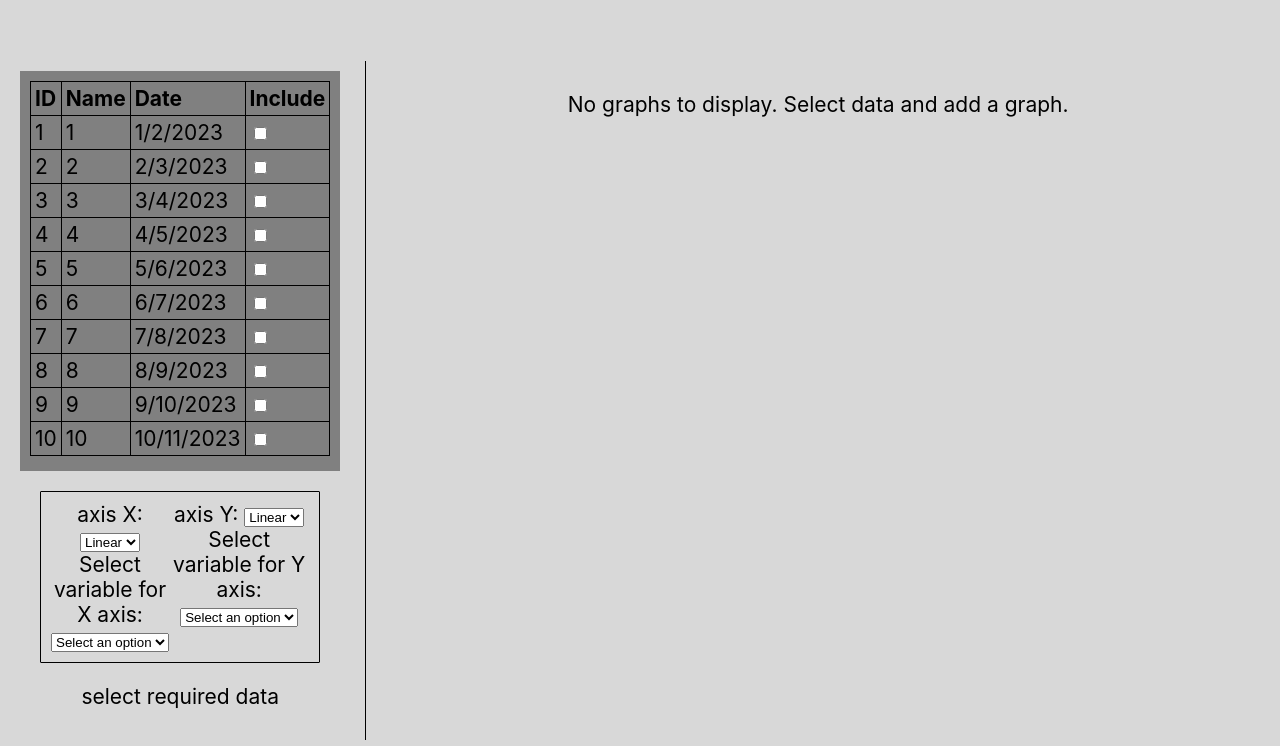
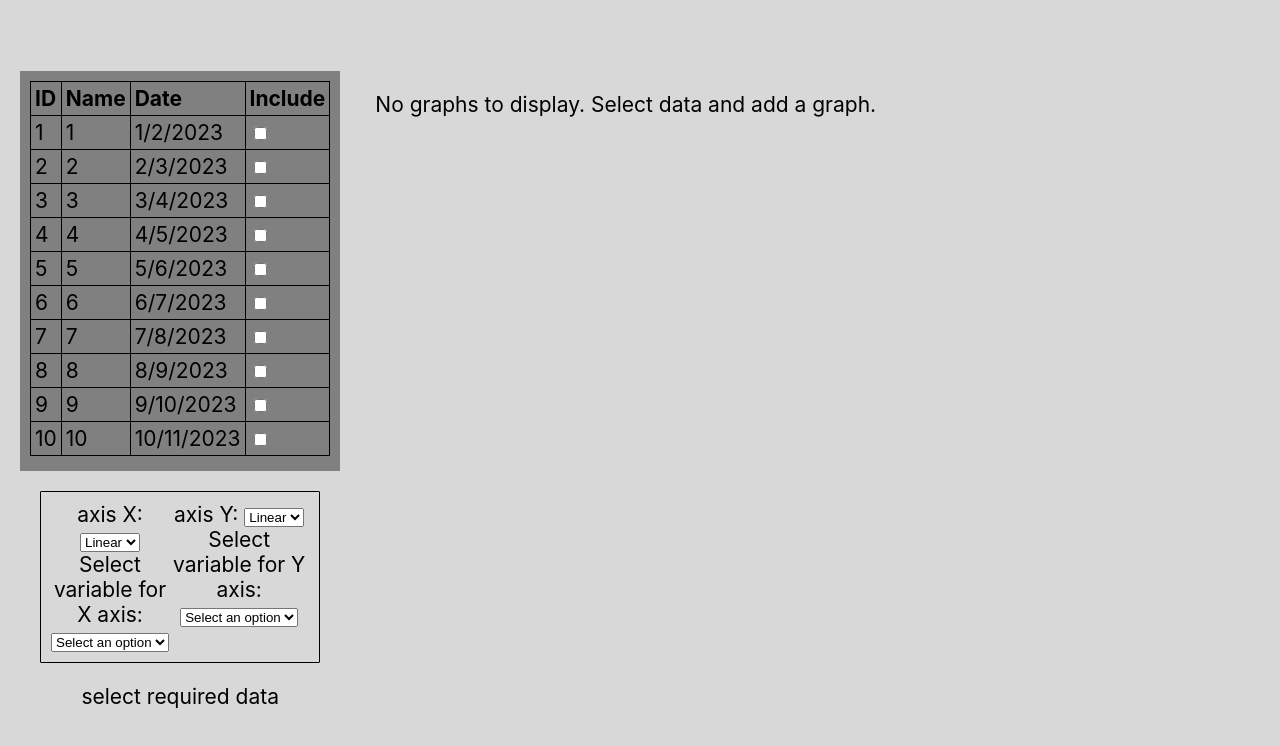
Before and after one commit to GavinBardwell/ECEN404-2024FA-FMCW-False-Behavior, a React (Create React App) app: page /Runs in a window 1280 px wide. Shown: the top 746 px of the page. Built offline with nearby package versions, Linux system fonts and the light colour scheme.

Commit message:
run visualization works. few bugs n features left

```diff
--- a/src/assets/RunVisualization.jsx
+++ b/src/assets/RunVisualization.jsx
@@ -22,14 +22,15 @@ const RunDetailsChart = ({ xScale = 'linear', yScale = 'linear', inputData }) =>
 
   useEffect(() => {
     //sets the axis names to use... better than feeding it in because this way you know for sure that it is there
-    setXKey(Object.keys((inputData.Runs)[0])[0])
-    setYKey(Object.keys((inputData.Runs)[0])[1])
+    setXKey(Object.keys((inputData.Runs)[0])[1])//name is 0, x is 1, y is 2
+    setYKey(Object.keys((inputData.Runs)[0])[2])
     if (inputData.Runs) {
       // Map each run to its own series of data points
-      const newData = inputData.Runs.map((run, i) => ({
-        data: run[Object.keys((inputData.Runs)[0])[0]].map((x, i) => ({
-          [Object.keys((inputData.Runs)[0])[0]]: x,  // Dynamic xKey from the run
-          [Object.keys((inputData.Runs)[0])[1]]: run[Object.keys((inputData.Runs)[0])[1]][i],  // Dynamic yKey from the same run
+      const newData = inputData.Runs.flatMap((run, i) => ({
+        name: run.name,
+        data: run[Object.keys((inputData.Runs)[0])[1]].map((x, i) => ({
+          [Object.keys((inputData.Runs)[0])[1]]: x,  // Dynamic xKey from the run
+          [Object.keys((inputData.Runs)[0])[2]]: run[Object.keys((inputData.Runs)[0])[2]][i],  // Dynamic yKey from the same run
         }))
       }));
       setData(newData);
@@ -37,14 +38,15 @@ const RunDetailsChart = ({ xScale = 'linear', yScale = 'linear', inputData }) =>
   }, [inputData]);
 
   useEffect(() => {
+    console.log(data)
   }, [data])
 
   return (
     <ResponsiveContainer width="100%" height="100%">
-   <LineChart>
+   <LineChart data={data}>
       <CartesianGrid strokeDasharray="3 3" />
       <XAxis dataKey={xKey} scale={scaleType(xScale)} domain={['dataMin', 'dataMax']} />
-      <YAxis scale={scaleType(yScale)} label={{ value: [yKey], angle: -90, position: 'insideLeft'}} domain={['dataMin', 'dataMax']} />
+      <YAxis dataKey={yKey} scale={scaleType(yScale)} label={{ value: [yKey], angle: -90, position: 'insideLeft'}} domain={['dataMin', 'dataMax']} />
       <Tooltip />
       <Legend />
       {data.map((run, idx) => (
@@ -53,13 +55,12 @@ const RunDetailsChart = ({ xScale = 'linear', yScale = 'linear', inputData }) =>
           data={run.data}  // Correctly assign data to each Line
           dataKey={yKey}   // Correctly point to the property in the data points
           stroke={colors[idx % colors.length]}
-          key={idx}  // Adding a key for React's list rendering
-          name = {idx}
+          key={run.name}  // Adding a key for React's list rendering
+          name = {run.name}
         />
       ))}
     </LineChart>
     </ResponsiveContainer>
   );
 };
-
 export default RunDetailsChart;
--- a/src/assets/RunWindow.css
+++ b/src/assets/RunWindow.css
@@ -23,19 +23,18 @@
 }
 
 .graph-window {
-    flex-grow: 1; /* Allow this container to take up any remaining space */
-    align-items: center;
-    overflow: auto;
-    border-left: 1px solid #000; /* Thick right border as the line */
     display: flex;
-    flex-wrap: wrap; /* Allow items to wrap */
-    align-items: flex-start; /* Align items at the start of the container */
-    gap: 10px; /* Space between graphs */
+    grid-template-columns: repeat(auto-fill, minmax(300px, 100vh)); /* Responsive grid columns */
+    grid-gap: 10px; /* Space between charts */
+    overflow-y: auto; /* Allow vertical scrolling */
+    padding: 10px;
+    flex-grow: 1; /* Take up remaining space */
 }
 
 .graph-Container {
-    flex: 1 1 300px; /* Allow flex items to grow and shrink from a base width of 300px */
-    padding: 10px;
+    display: flex;
+    flex-wrap: wrap;
+    gap: 10px;
 }
 
 .Run-Box {
--- a/src/assets/RunWindow.jsx
+++ b/src/assets/RunWindow.jsx
@@ -16,6 +16,7 @@ function RunWindow() {
   const transformData = (totalSelectedRuns, X, Y) => {
     return {
       Runs: totalSelectedRuns.Runs.map(run => ({
+        name: run.name,
         [X]: run[X],
         [Y]: run[Y]
       }))
```
